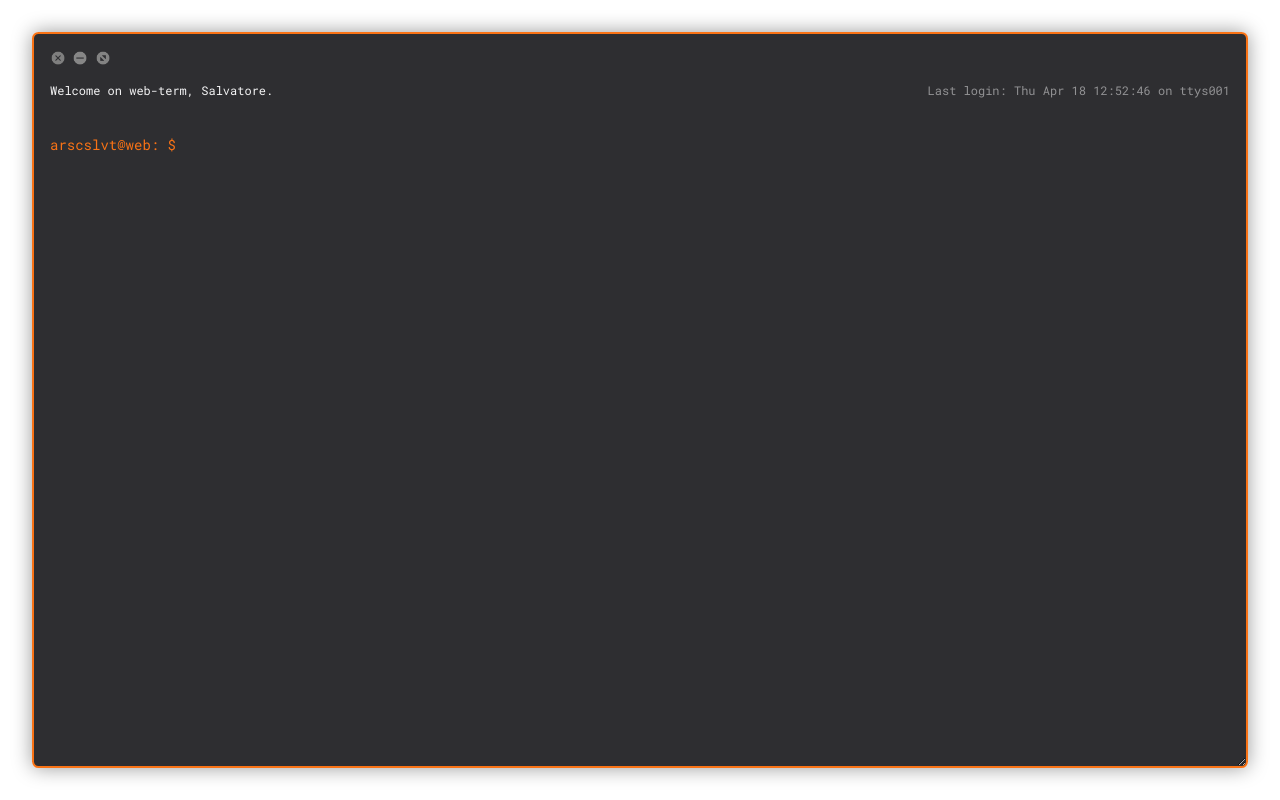
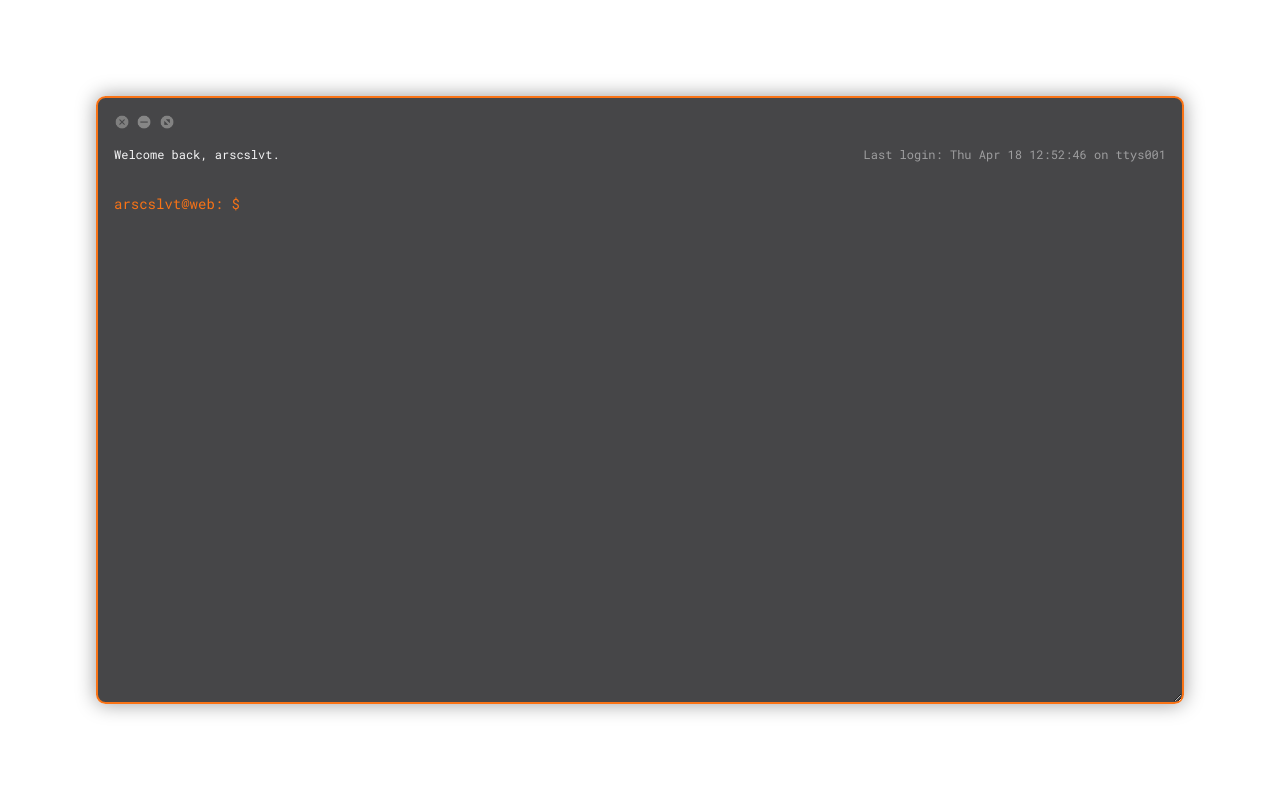
Before and after one commit to arscslvt/web-terminal, a plain HTML site: page index.html in a window 1280 px wide. Drawn offline with Linux system fonts and the light colour scheme.

Commit message:
[FIX] Scrolling and minors

```diff
--- a/index.html
+++ b/index.html
@@ -49,7 +49,7 @@
         </div>
 
         <div class="toolbar">
-          <span>Welcome on web-term, Salvatore.</span>
+          <span>Welcome back, arscslvt.</span>
 
           <div>
             <p class="muted">Last login: Thu Apr 18 12:52:46 on ttys001</p>
--- a/styles/index.css
+++ b/styles/index.css
@@ -6,7 +6,7 @@
   box-sizing: border-box;
 
   --background: #18181b;
-  --background-opaque: rgba(24, 24, 27, 0.9);
+  --background-opaque: rgba(24, 24, 27, 0.8);
   --text: #f4f4f5;
   --opaque: #d4d4d8;
   --accent: #f97316;
@@ -31,7 +31,7 @@
 
   overflow: hidden;
 
-  padding: 2rem;
+  padding: 6rem;
 
   transition: padding 0.25s cubic-bezier(0.075, 0.82, 0.165, 1);
 
@@ -73,6 +73,9 @@
   font-family: "Roboto Mono", monospace;
   font-size: 14px;
 
+  display: flex;
+  flex-direction: column;
+
   height: 100%;
   max-height: 100%;
   width: 100%;
@@ -81,15 +84,15 @@
   min-width: 380px;
   min-height: 180px;
 
-  padding: 1rem;
-
-  border-radius: 0.4rem;
+  border-radius: 0.6rem;
   box-shadow: 0 0 20px rgba(0, 0, 0, 0.4);
 
   border: 2px solid var(--accent);
 
   overflow: hidden;
   resize: both;
+
+  padding: 1rem;
 
   z-index: 30;
 
@@ -100,6 +103,8 @@
   display: flex;
   justify-content: space-between;
   gap: 0.5rem;
+
+  width: 100%;
 }
 
 .window-buttons {
@@ -265,10 +270,21 @@
 
 .editable {
   outline: none;
+  flex: 1;
+  /* height: 100%; */
+  /* padding-bottom: 5rem; */
+  overflow-y: auto;
+}
 
-  height: 100%;
-  padding-bottom: 5rem;
-  overflow-y: auto;
+.editable::-webkit-scrollbar {
+  background-color: var(--background);
+  width: 0.2rem;
+}
+
+.editable::-webkit-scrollbar-thumb {
+  background-color: var(--accent);
+
+  border-radius: 0.2rem;
 }
 
 .command-row {
@@ -278,7 +294,8 @@
 
   font-size: 14px;
 
-  align-items: center;
+  align-items: start;
+  word-break: break-all;
 
   color: var(--opaque);
 }
@@ -294,8 +311,6 @@
   height: 1rem;
 
   content: "";
-
-  /* clear: both; */
 
   background-color: var(--text);
 
@@ -315,8 +330,9 @@
 .command-row::before {
   content: "arscslvt@web: $ ";
   white-space: nowrap;
+  margin-right: 0.5rem;
+
   color: var(--accent);
-  margin-right: 0.5rem;
 
   pointer-events: none;
   user-select: none;
```
